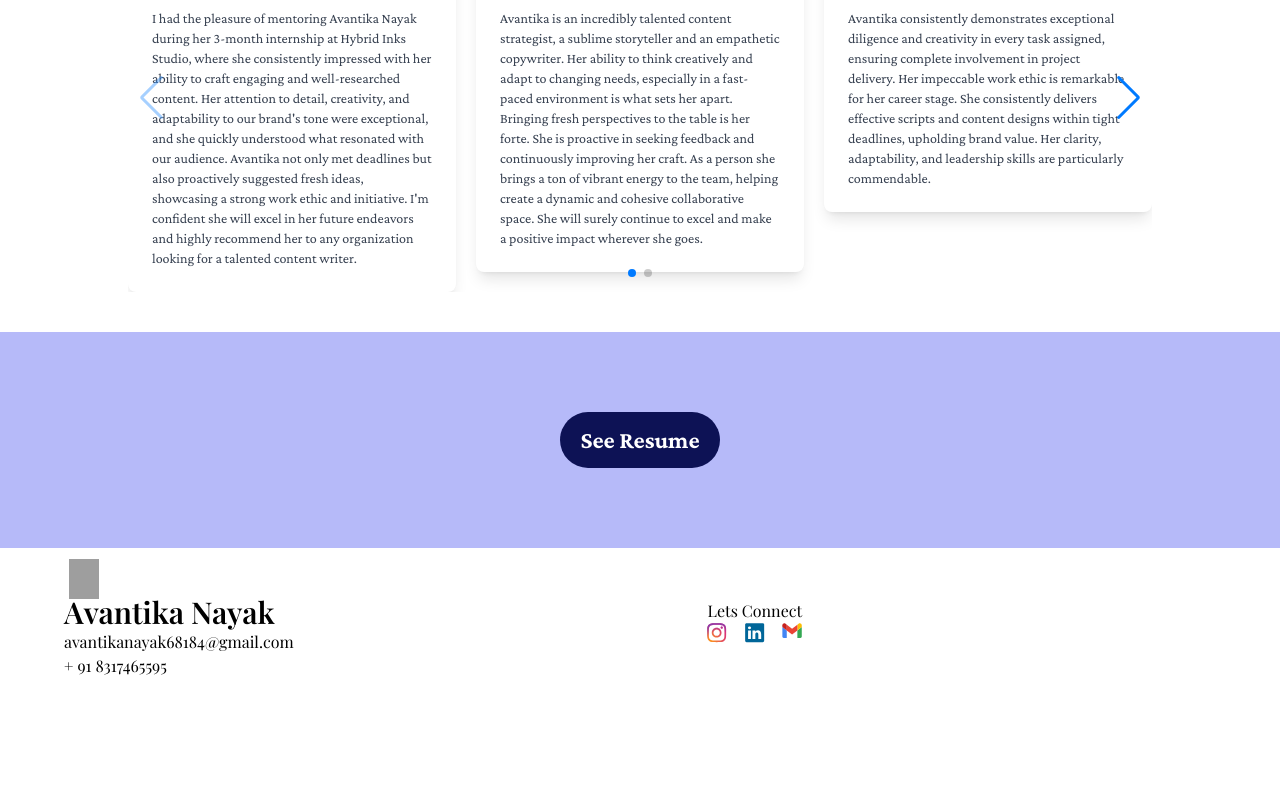
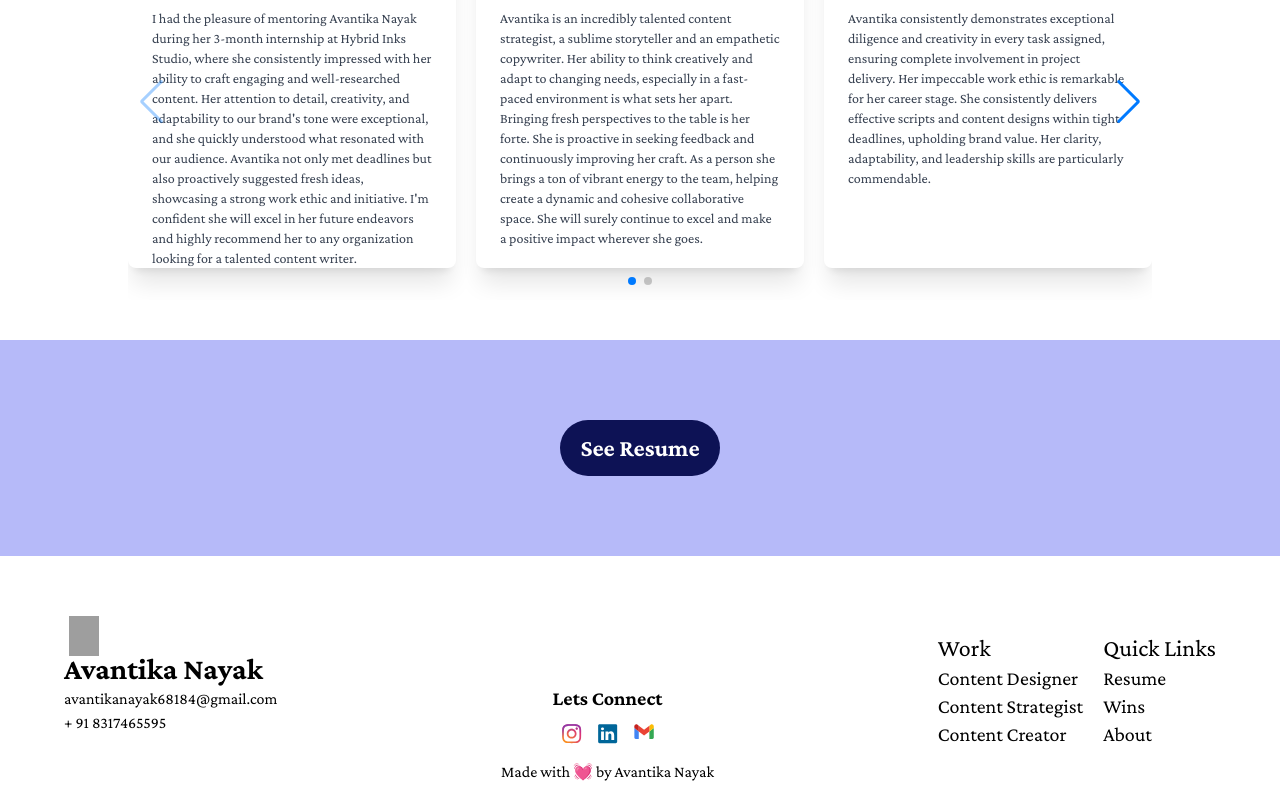
Before and after one commit to udbhavpushkar/protfolio-ava, a Next.js app: page / in a window 1280 px wide. Shown: the part 3630-4430 px from the top of the page. Before the commit the page ends 4324 px from the top, so only its background shows below. Built offline with nearby package versions, Linux system fonts and the light colour scheme; grey boxes are pictures that could not be loaded.

Commit message:
footer and recommendation changes

```diff
--- a/components/Footer/index.js
+++ b/components/Footer/index.js
@@ -3,7 +3,7 @@ import Link from "next/link";
 import React from "react";
 
 const Footer = (props) => {
-    return <div className="bg-white">
+    return <div className="bg-white font-crimson">
         <div className='flex py-4 px-16 justify-between items-center max-w-[1325px] mx-auto'>
             <div>
                 <div>
@@ -13,9 +13,9 @@ const Footer = (props) => {
                 <div>avantikanayak68184@gmail.com</div>
                 <div>+ 91 8317465595</div>
             </div>
-            <div>
-                <div>Lets Connect</div>
-                <div className="flex justify-between">
+            <div className="mt-28">
+                <div className="text-center text-xl font-semibold mb-3">Lets Connect</div>
+                <div className="flex justify-center mb-4 gap-4">
                     <Link href="">
                         <Image alt="insta" src="/images/svgs/insta.svg" width={20} height={20} />
                     </Link>
@@ -26,8 +26,34 @@ const Footer = (props) => {
                         <Image alt="insta" src="/images/svgs/gmail.svg" width={20} height={20} />
                     </Link>
                 </div>
+                <div>Made with 💓 by Avantika Nayak</div>
             </div>
-            <div></div>
+            <div className="flex text-xl gap-5 mt-6">
+                <div className="flex flex-col">
+                    <div className="text-2xl">Work</div>
+                    <div>
+                        <Link href="">Content Designer</Link>
+                    </div>
+                    <div>
+                        <Link href="">Content Strategist</Link>
+                    </div>
+                    <div>
+                        <Link href="">Content Creator</Link>
+                    </div>
+                </div>
+                <div className="flex flex-col">
+                    <div className="text-2xl">Quick Links</div>
+                    <div>
+                        <Link href="/resume">Resume</Link>
+                    </div>
+                    <div>
+                        <Link href="/wins">Wins</Link>
+                    </div>
+                    <div>
+                        <Link href="/about">About</Link>
+                    </div>
+                </div>
+            </div>
         </div>
     </div>
 }
--- a/components/Home/Recommendations.js
+++ b/components/Home/Recommendations.js
@@ -67,8 +67,8 @@ const Recommendations = () => {
           }}
         >
           {recommendations.map((rec, index) => (
-            <SwiperSlide key={index}>
-              <div className="bg-white shadow-lg rounded-lg p-6 flex flex-col h-auto mx-auto">
+            <SwiperSlide key={index} className="pb-8" style={{ height: "396px" }}>
+              <div className="bg-white shadow-xl rounded-lg p-6 flex flex-col mx-auto h-[100%]">
                 {/* Header (Avatar, Name, Title) */}
                 <div className="flex items-center mb-4">
                   {/* Avatar */}
```
